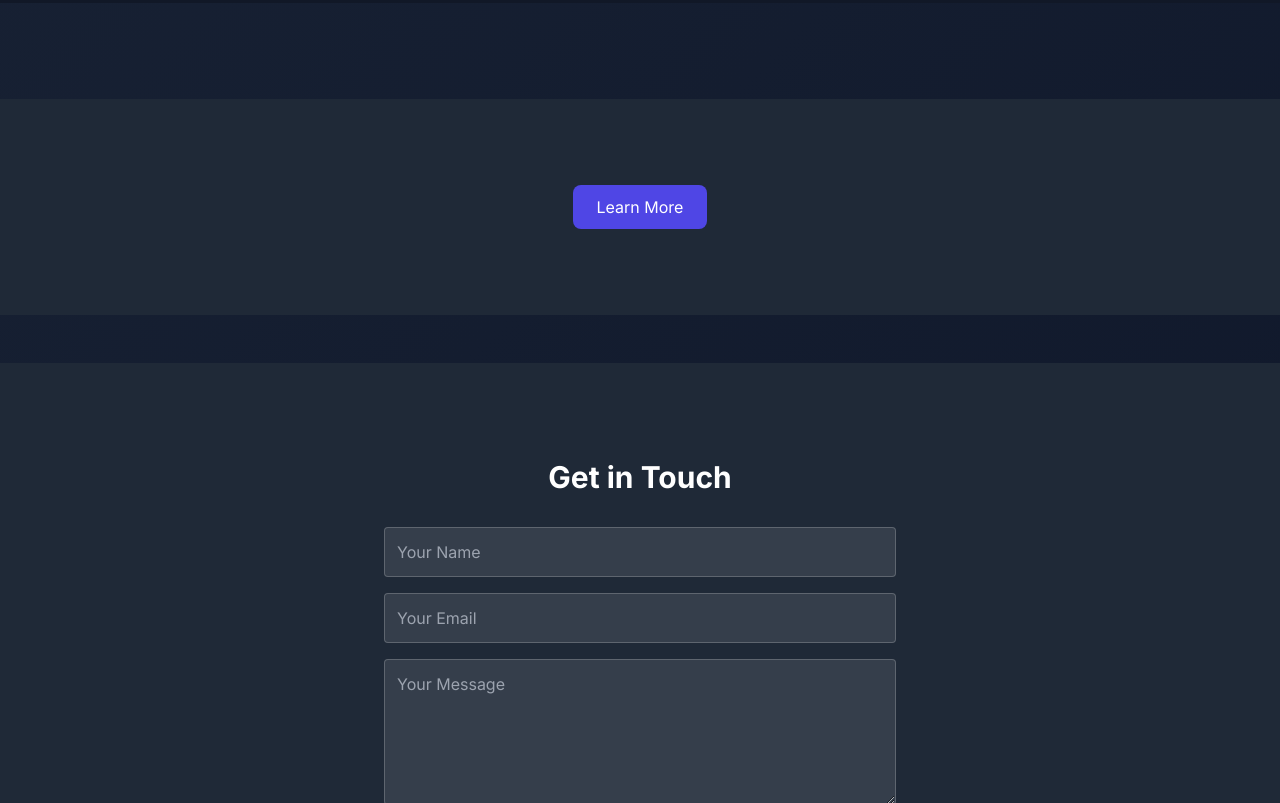
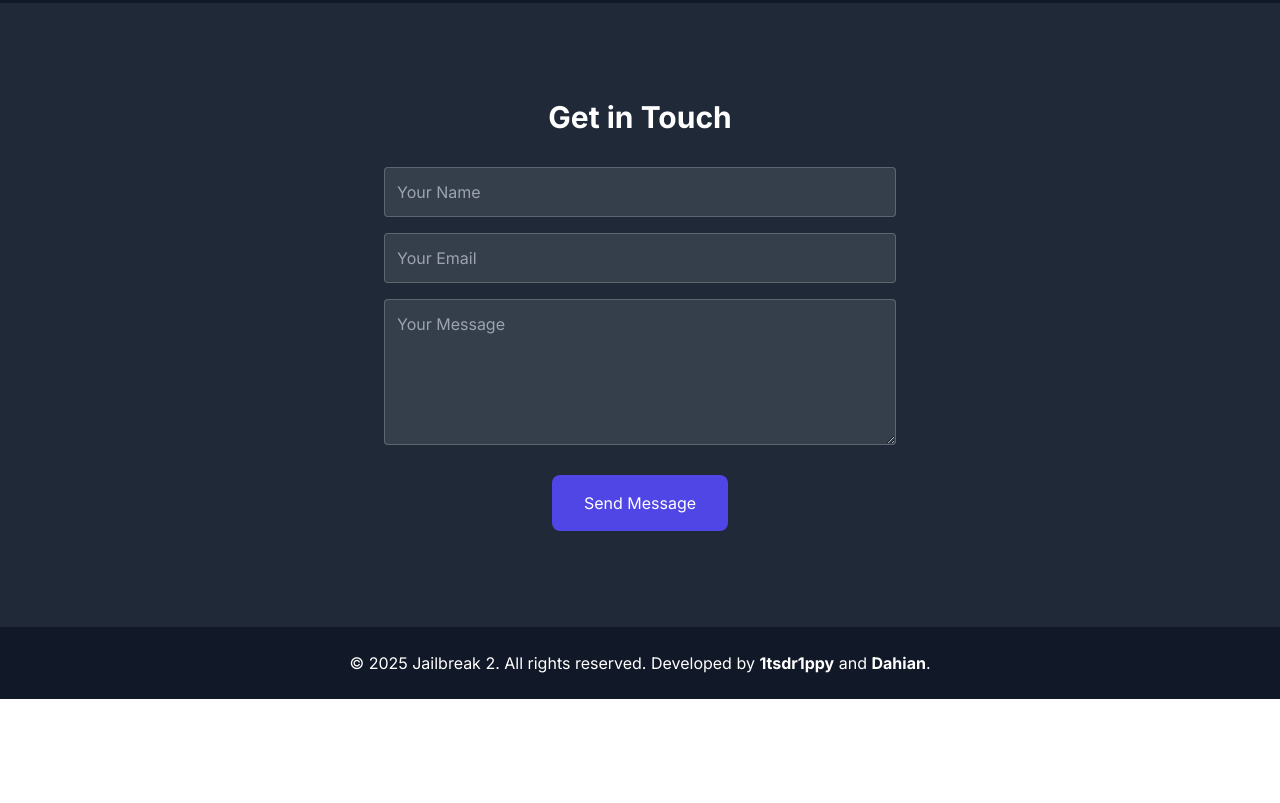
Before and after one commit to THE1tsdr1ppy/THE1tsdr1ppy.github.io, a plain HTML site: page index.html in a window 1280 px wide. Shown: the part 2217-3020 px from the top of the page. After the commit the page ends 2916 px from the top, so only its background shows below. Drawn offline with nearby package versions, Linux system fonts and the light colour scheme.

Commit message:
Update index.html
remove unnecessary code

```diff
--- a/index.html
+++ b/index.html
@@ -144,17 +144,7 @@
                 </div>
             </div>
         </section>
-
-        <!-- Multiplayer Section -->
-    <main class="pt-24 pb-12">
-        <section id="multiplayer" class="section bg-gray-800">
-            <div class="container mx-auto text-center">
-                <a href="https://the1tsdr1ppy.github.io/everything-revamped.html" class="btn-primary px-6 py-3 rounded-lg">Learn More</a>
-            </div>
-        </section>
-    </main>
-
-        <!-- Contact Section -->
+     <!-- Contact Section -->
         <section id="contact" class="section bg-gray-800">
             <div class="container mx-auto text-center">
                 <h3 class="text-3xl font-bold mb-8">Get in Touch</h3>
```
